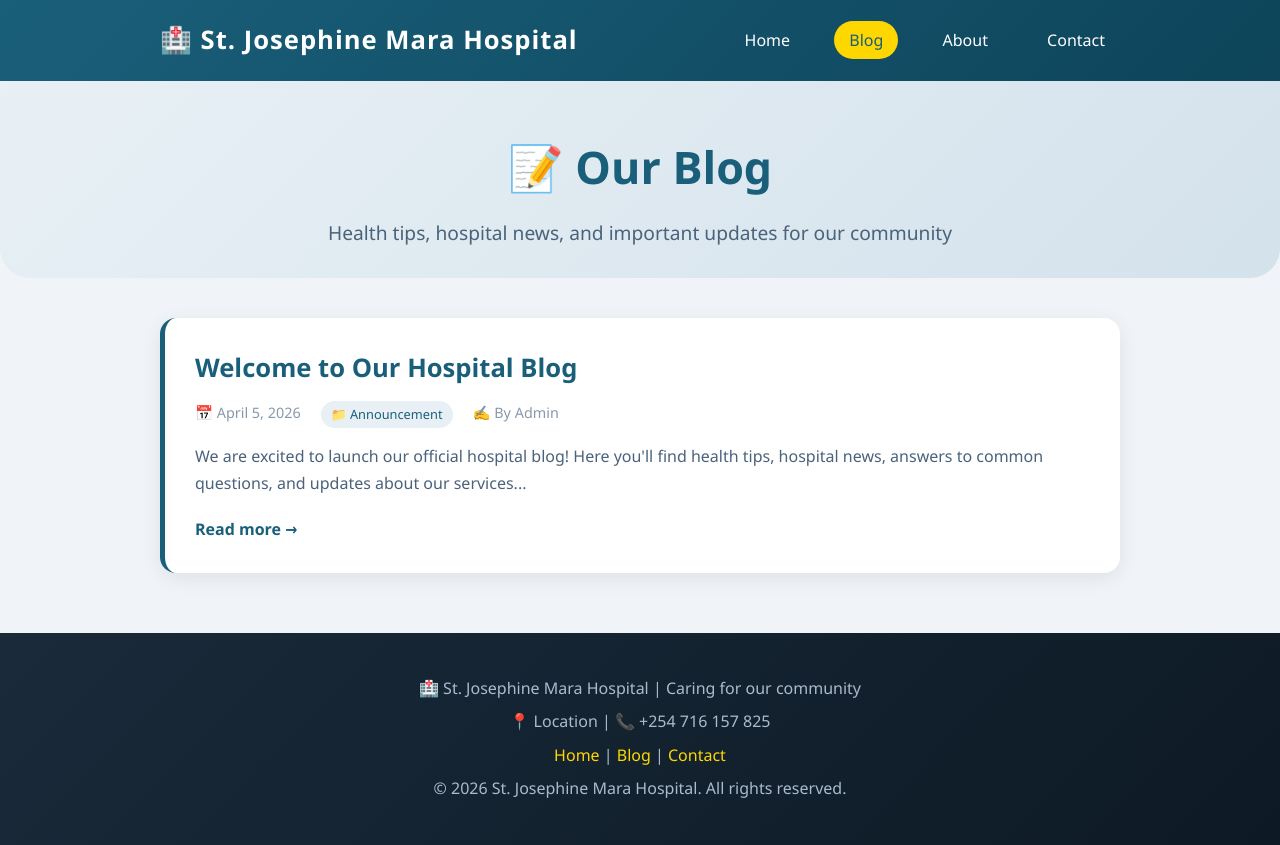
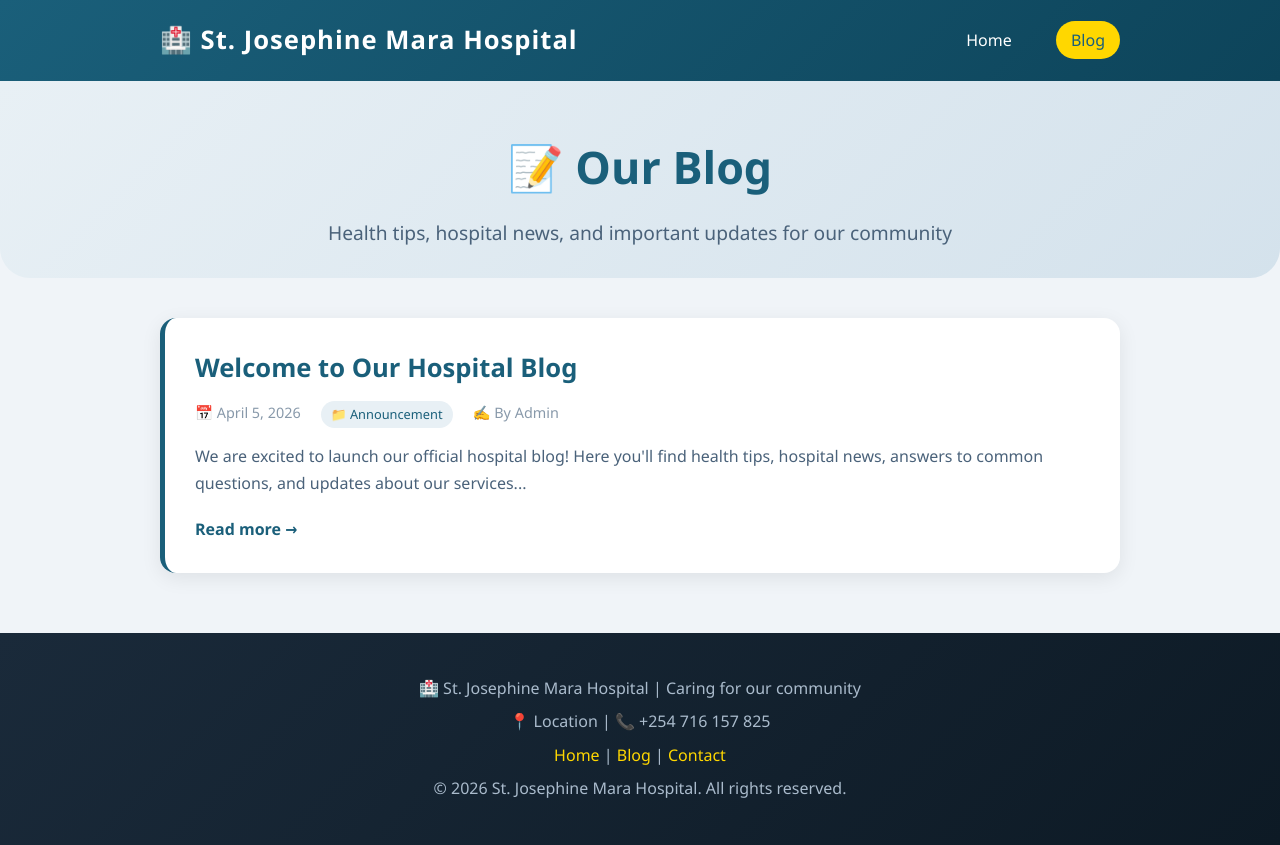
Before and after one commit to jaykilunju-crypto/final-final-hospital-repo, a website: page blog/index.html in a window 1280 px wide. Drawn offline with Linux system fonts and the light colour scheme.

Commit message:
Remove About and Contact links from nav
Removed About and Contact links from navigation.

```diff
--- a/blog/index.html
+++ b/blog/index.html
@@ -18,8 +18,6 @@
             <nav class="nav-links">
                 <a href="/">Home</a>
                 <a href="/blog/" class="active">Blog</a>
-                <a href="/about.html">About</a>
-                <a href="/contact.html">Contact</a>
             </nav>
         </div>
     </header>
```
